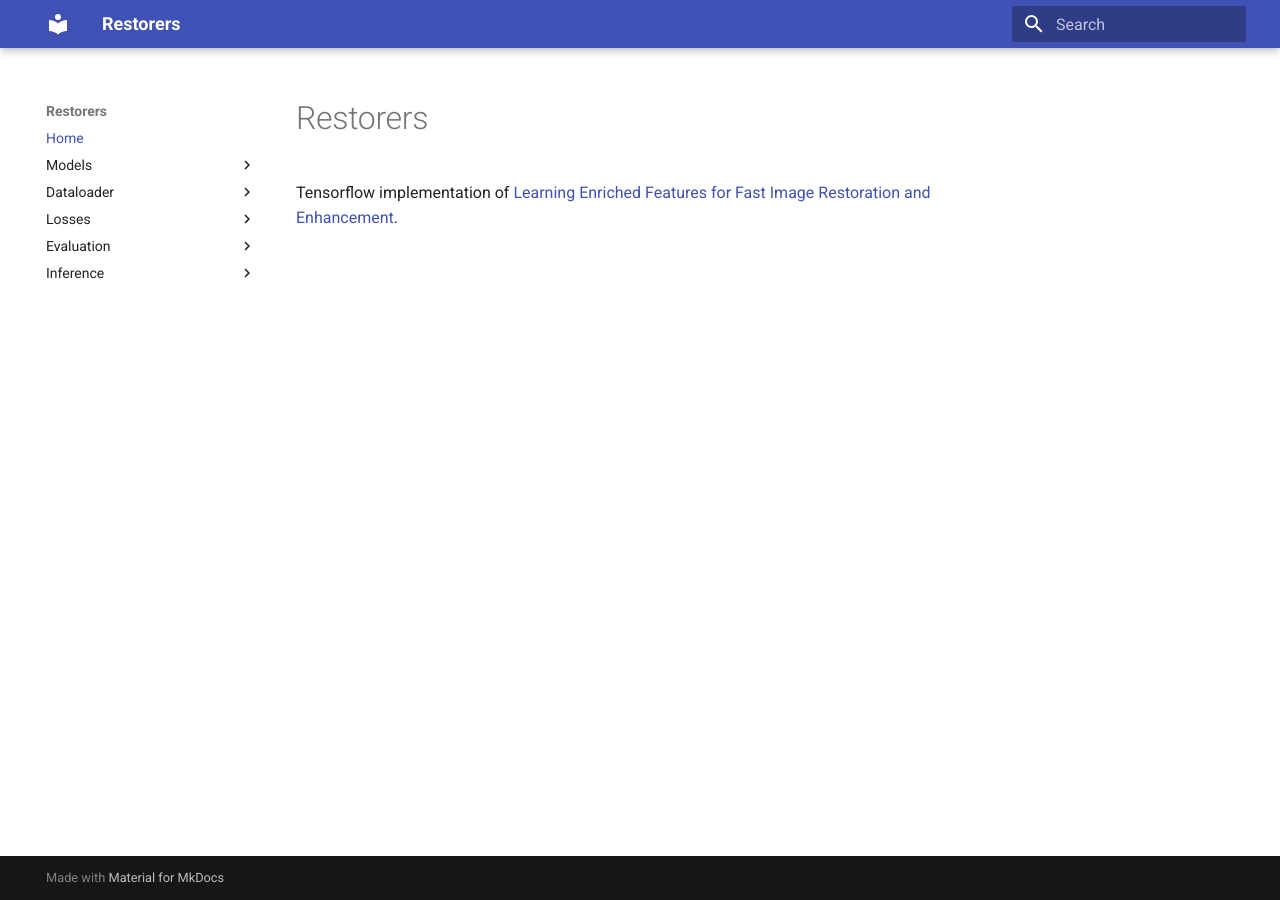
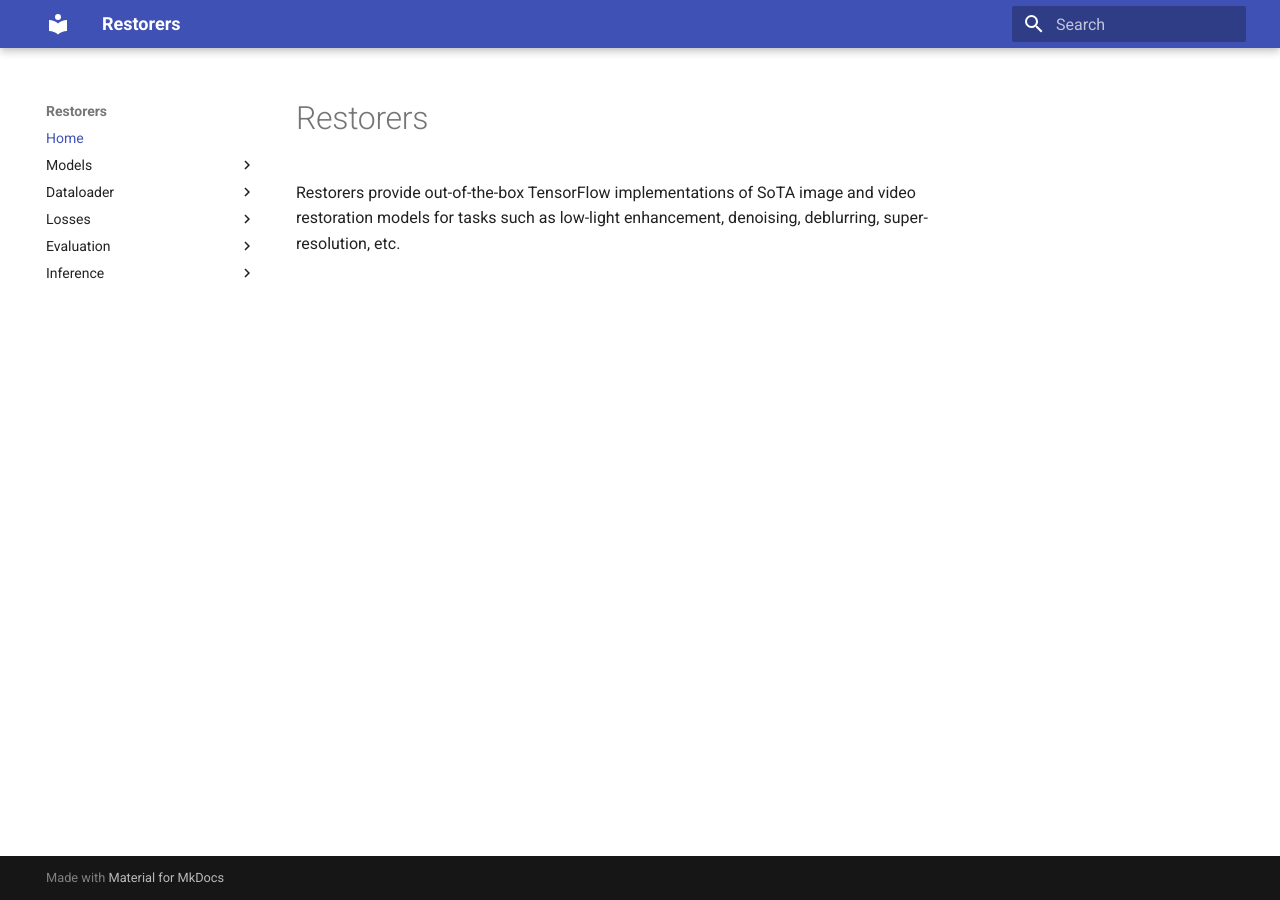
Before and after one commit to TrystAI/restorers, an MkDocs documentation site: the page built from docs/index.md, in a window 1280 px wide. Built offline with MkDocs 1.6.1 and Material for MkDocs 9.7.7, drawn with Linux system fonts in a browser that asks for light colours.

Commit message:
update: index.md

```diff
--- a/docs/index.md
+++ b/docs/index.md
@@ -1,3 +1,3 @@
 # Restorers
 
-Tensorflow implementation of [Learning Enriched Features for Fast Image Restoration and Enhancement](https://www.waqaszamir.com/publication/zamir-2022-mirnetv2/zamir-2022-mirnetv2.pdf).
+Restorers provide out-of-the-box TensorFlow implementations of SoTA image and video restoration models for tasks such as low-light enhancement, denoising, deblurring, super-resolution, etc.
```
